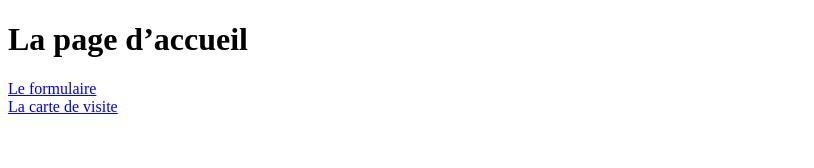
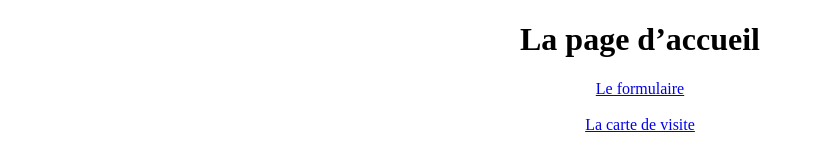
Before and after one commit to haidarteray/Mon-Portfolio-Numerique, a plain HTML site: page mission/index.html in a window 1280 px wide. Shown: the whole page, without its empty margins (0-814 px from the left). Drawn offline with Linux system fonts and the light colour scheme.

Commit message:
Update index.html

```diff
--- a/mission/index.html
+++ b/mission/index.html
@@ -4,10 +4,14 @@
     <meta charset="UTF-8">
     <meta name="viewport" content="width=device-width, initial-scale=1.0">
     <title>Document</title>
+    <link href="style3.css" rel="stylesheet">
+
 </head>
 <body>
     <h1>La page d’accueil</h1>
     <a href="formulaire.html">Le formulaire</a><br>
+    <br>
     <a href="exercice2/ex2.html">La carte de visite</a><br>
 </body>
+
 </html>
```
